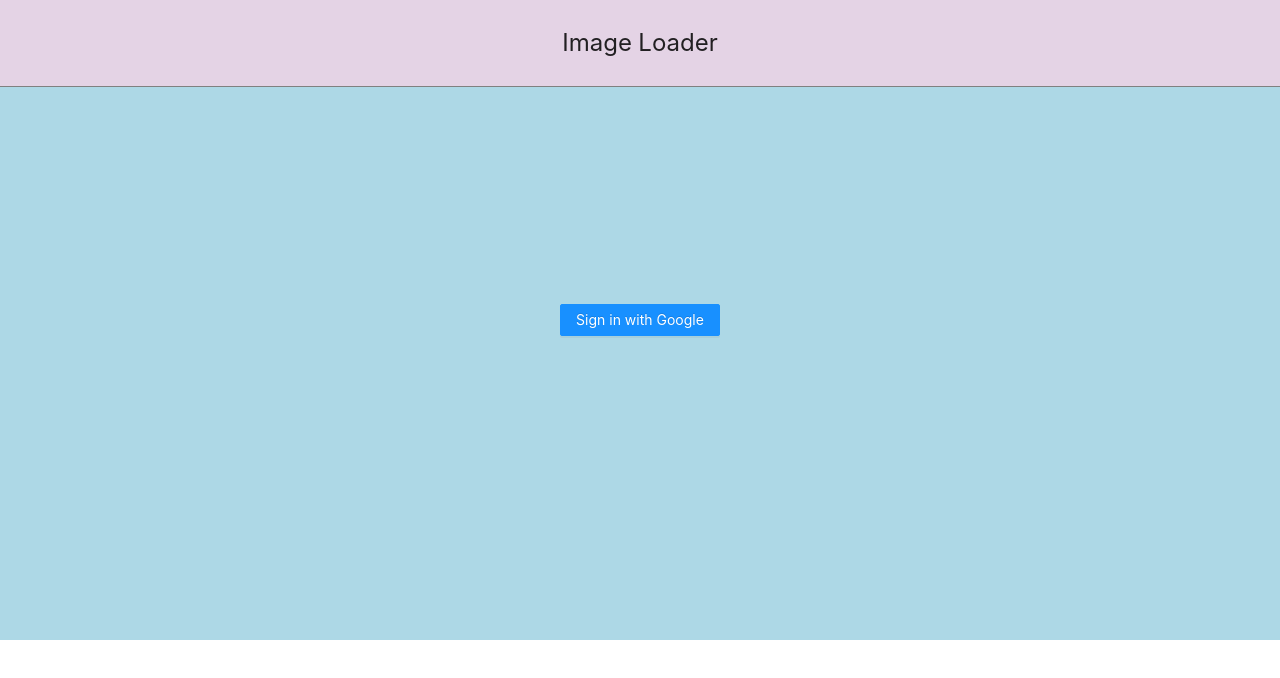
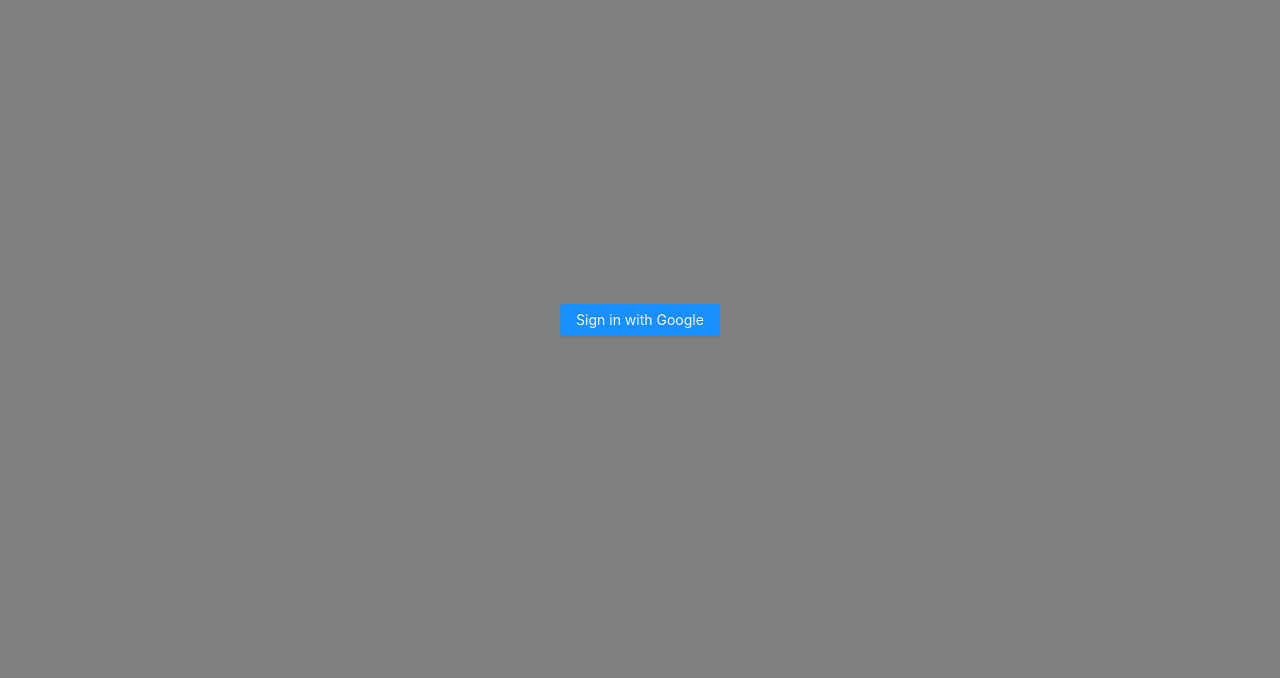
Before and after one commit to NJacksonDev/image-loader-react, a React (Create React App) app: page / in a window 1280 px wide. Shown: the top 678 px of the page. Built offline with nearby package versions, Linux system fonts and the light colour scheme.

Commit message:
changing layout of site

```diff
--- a/src/App.css
+++ b/src/App.css
@@ -2,14 +2,26 @@
   text-align: center;
 }
 
-header {
-  background-color: #fad2e5b8;
+body {
+  background-color: grey;
+}
+
+.header {
+  background-color: whitesmoke;
   z-index: 1;
   padding: 1em;
-  border-bottom: 1px solid grey;
+  border-bottom: 2px solid grey;
   width: 100vw;
   position: fixed;
   font-size: x-large;
+  display: flex;
+  align-items: center;
+  justify-content: center;
+}
+
+.selected-header {
+  display: flex;
+  justify-content: flex-end;
 }
 
 .photo-feed {
@@ -22,7 +34,6 @@
 }
 
 .App-header {
-  background-color: lightblue;
   min-height: 80vh;
   display: flex;
   flex-direction: column;
--- a/src/App.js
+++ b/src/App.js
@@ -2,29 +2,21 @@
 import Header from "./components/Header";
 import Feed from "./components/Feed";
 import Login from "./components/Login";
-import Logout from "./components/Logout"
-import { useState } from 'react'
+import { useState } from "react";
 
-function App() {
-  const [user, setUser] = useState()
+export default function App() {
+  const [user, setUser] = useState();
   return (
-
     <main className="App">
-      <Header />
       <div className="App-header">
-      {!user
-     ?
-     <Login setUser={setUser} />
-     :
-     <>
-     <Feed/>
-     <Logout setUser={setUser}/>
-     </>
-    }
-
+        {!user ? (
+          <Login setUser={setUser} />
+        ) : (
+          <>
+            <Feed setUser={setUser} />
+          </>
+        )}
       </div>
     </main>
   );
 }
-
-export default App;
--- a/src/components/Feed.jsx
+++ b/src/components/Feed.jsx
@@ -1,9 +1,10 @@
 import { useState, useEffect } from "react";
 import { Button } from "antd";
 import UploadModal from "./UploadModal";
+import Header from "./Header";
 import Post from "./Post";
 
-export default function Feed() {
+export default function Feed({ setUser }) {
   const [photoList, setPhotoList] = useState();
   const [showUpload, setShowUpload] = useState(false);
   useEffect(() => {
@@ -14,6 +15,7 @@
   }, [setPhotoList]);
   return (
     <section className="photo-feed">
+      <Header setUser={setUser} />
       {!photoList ? (
         <p>Loading...</p>
       ) : (
--- a/src/components/Header.jsx
+++ b/src/components/Header.jsx
@@ -1,3 +1,12 @@
-export default function Header() {
-  return <header>Image Loader</header>;
+import Logout from "./Logout";
+
+export default function Header({ setUser }) {
+  return (
+    <div className="header">
+      <header>Image Loader</header>
+      <div className="selected-header">
+        <Logout setUser={setUser} />
+      </div>
+    </div>
+  );
 }
--- a/src/components/Logout.jsx
+++ b/src/components/Logout.jsx
@@ -1,11 +1,11 @@
 import { Button } from "antd";
 
-
-export default function Logout({setUser}) {
+export default function Logout({ setUser }) {
   return (
-    <Button onClick={() => setUser(null)}
-    type="primary"
-    size="large"
-    >Logout</Button>
-  )
+    <div>
+      <Button onClick={() => setUser(null)} type="primary" size="large">
+        Logout
+      </Button>
+    </div>
+  );
 }
```
